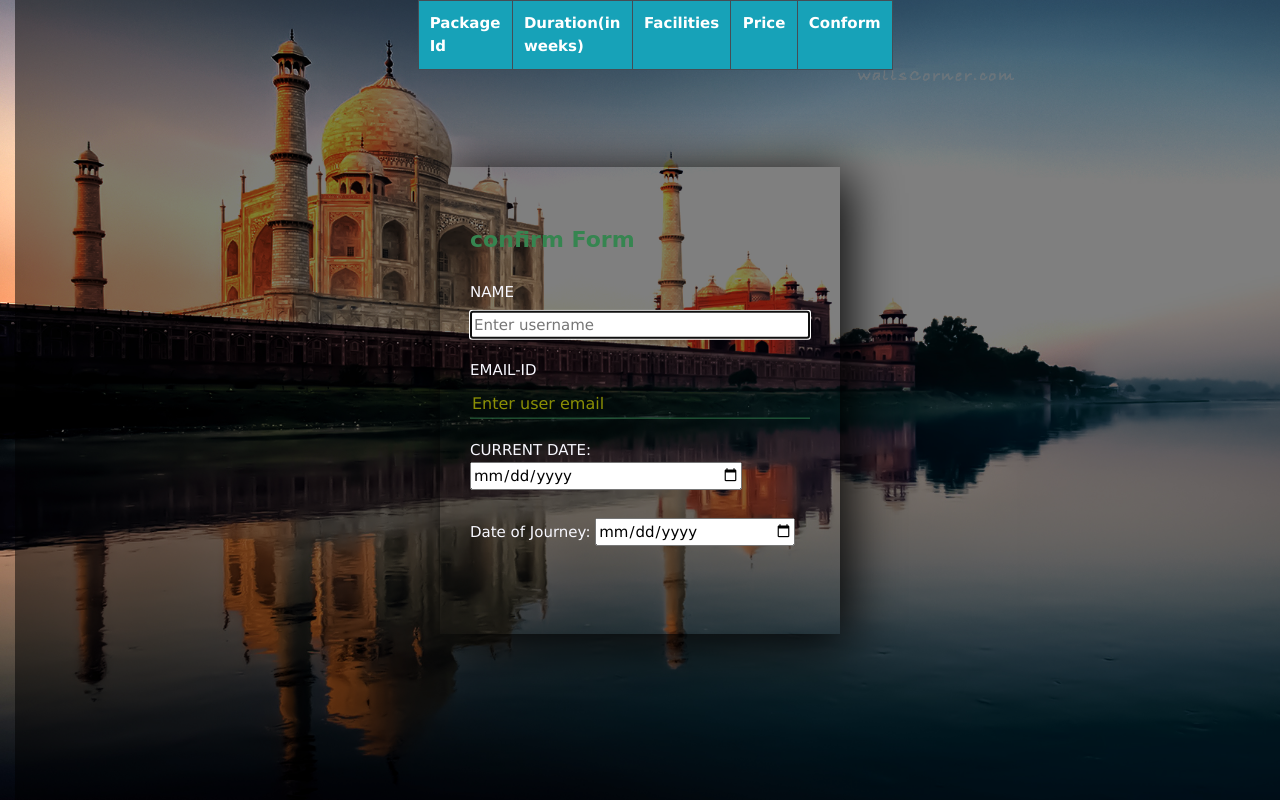
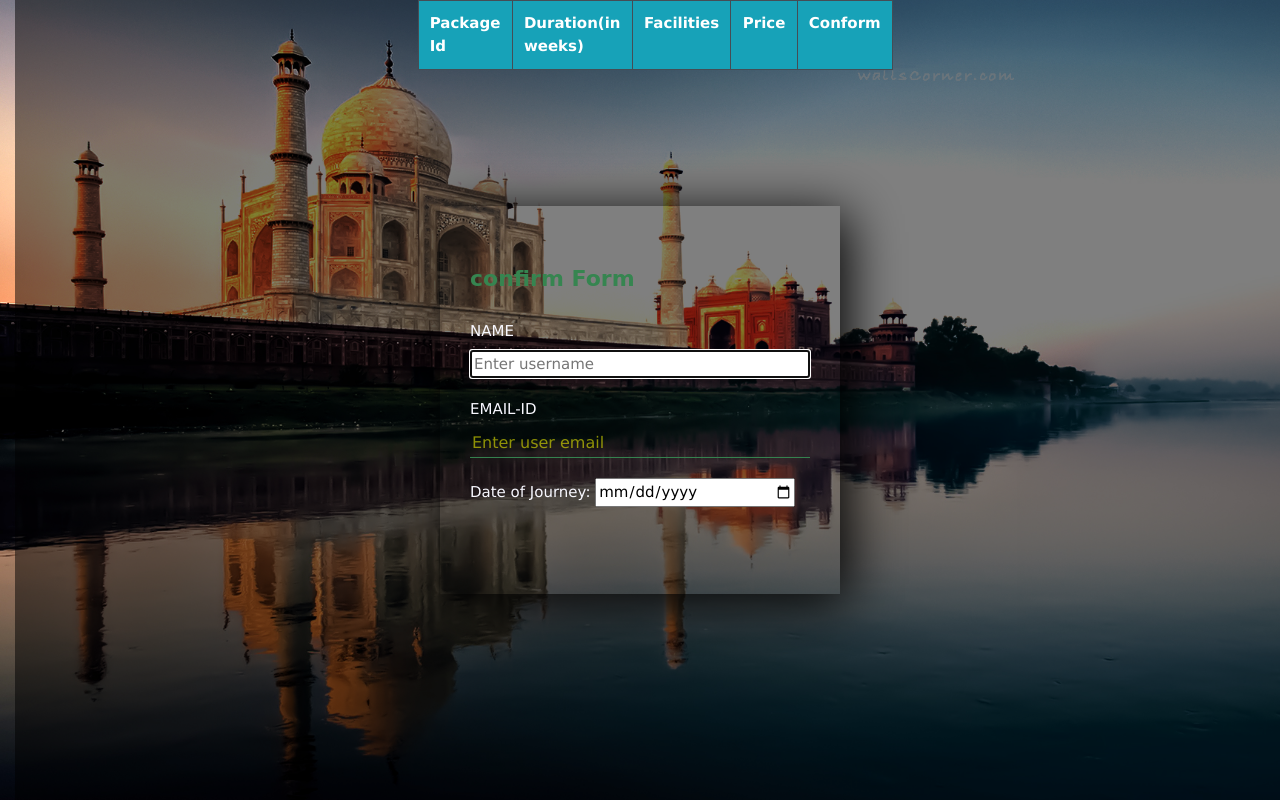
Before and after one commit to sf-fresher-batch-2020/holidayapp-ui, a plain HTML site: page form.html in a window 1280 px wide. Drawn offline with nearby package versions, Linux system fonts and the light colour scheme.

Commit message:
current date design removed

```diff
--- a/form.html
+++ b/form.html
@@ -35,7 +35,6 @@
             <form action="" method="POST">
                 <label style="color:ghostwhite">NAME</label><input type="text" name="username" id="CustomerName" placeholder="Enter username" required autofocus><br>
                 <label style="color:ghostwhite">EMAIL-ID</label><input type="email" name="email" id="email" placeholder="Enter user email" required ><br>
-                <label style="color:ghostwhite">CURRENT DATE: <input type="date"class="datepicker" name="todayReg" required id="today" value=""></label>
                 <label style="color:ghostwhite">Date of Journey: <input type="date" style="width: 200px;" class="datepicker" id="Startdate" size="20" name="dataStart" /></label>
 
             </form>
```
